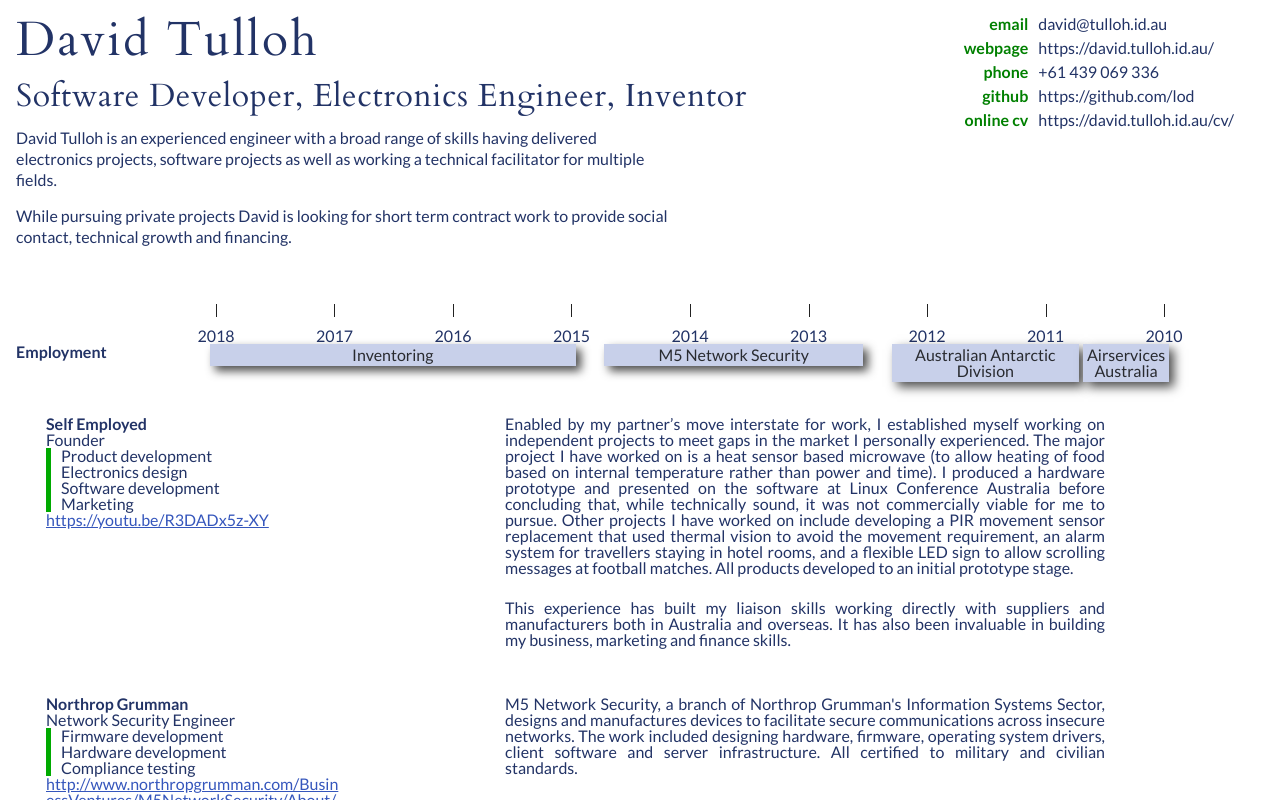
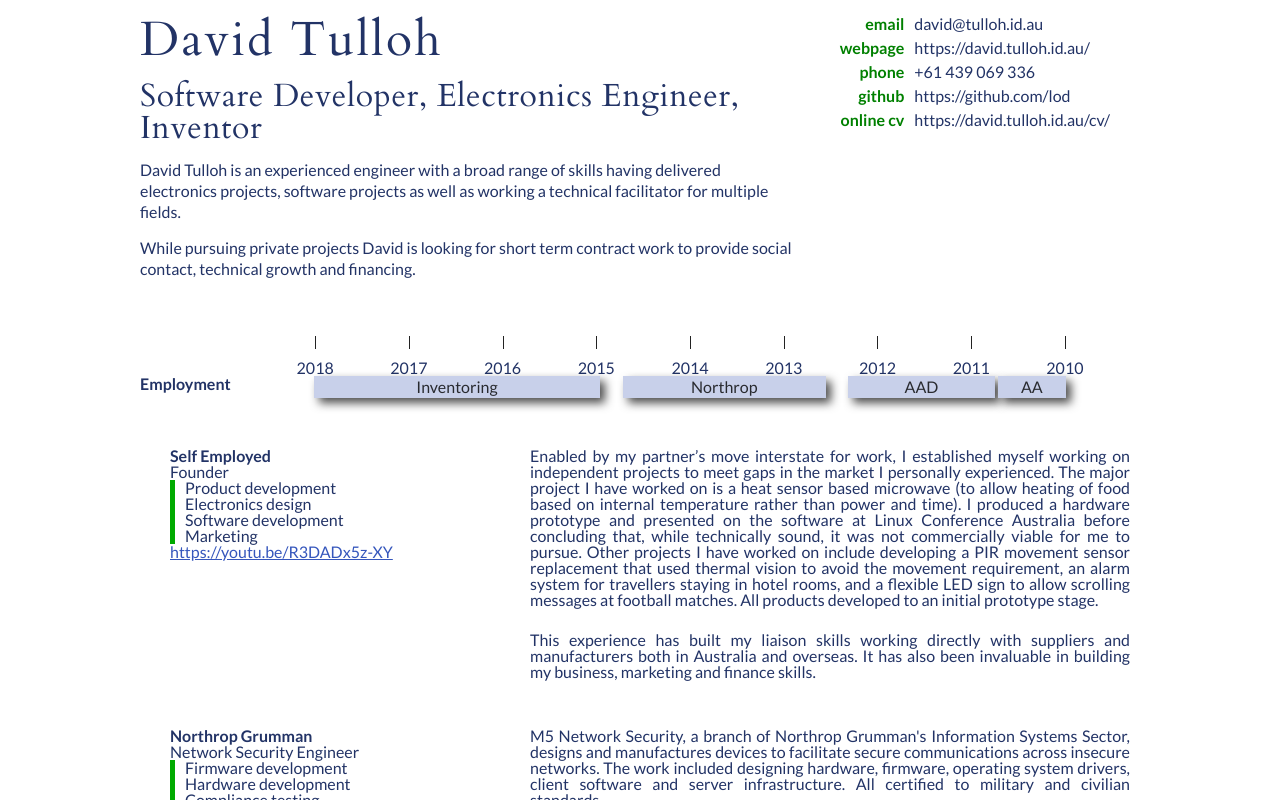
Before and after one commit to lod/CV, a React app in the folder rcv/: page / in a window 1280 px wide. Shown: the top 800 px of the page. Built offline with nearby package versions, Linux system fonts and the light colour scheme.

Commit message:
Make printed/pdf output reasonable
Printing on Firefox, background colours enabled

```diff
--- a/rcv/public/index.html
+++ b/rcv/public/index.html
@@ -1,5 +1,5 @@
 <!DOCTYPE html>
-<html lang="en">
+<html lang="en" moznomarginboxes>
   <head>
     <meta charset="utf-8">
     <meta name="viewport" content="width=device-width, initial-scale=1, shrink-to-fit=no">
@@ -19,7 +19,7 @@
       work correctly both with client-side routing and a non-root public URL.
       Learn how to configure a non-root public URL by running `npm run build`.
     -->
-    <title>React App</title>
+    <title>David Tulloh</title>
 
 	<!-- Polyfills for wkhtmltopdf -->
 	<script src="https://cdnjs.cloudflare.com/ajax/libs/es5-shim/4.5.10/es5-shim.min.js"></script>
@@ -27,6 +27,19 @@
 	<script src="https://cdnjs.cloudflare.com/ajax/libs/es6-shim/0.35.3/es6-sham.min.js"></script>
 	<script src="https://cdnjs.cloudflare.com/ajax/libs/es7-shim/6.0.0/es7-shim.min.js"></script>
 	<script src="https://cdnjs.cloudflare.com/ajax/libs/babel-polyfill/6.16.0/polyfill.min.js"></script>
+
+	<style>
+		/* Remove header/footer from prints */
+		@page {
+			margin: 0;
+			size: A4 portrait;
+		}
+		@media print {
+			body {transform: scale(.9);}
+			font-size: 0.7em;
+		}
+	</style>
+
   </head>
   <body>
     <noscript>
--- a/rcv/src/App.js
+++ b/rcv/src/App.js
@@ -36,9 +36,9 @@ class App extends Component {
 					<div>
 						<p className="heading">Employment</p>
 						<Period start='2015-01-01' end={now} href="#inventing">Inventoring</Period>
-						<Period start='2012-07-01' end='2014-10-01' href="#m5-network-security">M5 Network Security</Period>
-						<Period start='2010-08-14' end='2012-04-01' href="#aad">Australian Antarctic Division</Period>
-						<Period start='2009-11-01' end='2010-08-01' href="#airservices">Airservices Australia</Period>
+						<Period start='2012-07-01' end='2014-10-01' href="#m5-network-security" short="NG">Northrop</Period>
+						<Period start='2010-08-14' end='2012-04-01' href="#aad" short="AAD">AAD</Period>
+						<Period start='2009-11-01' end='2010-08-01' href="#airservices" short="AA">AA</Period>
 					</div>
 				</Timeline>
 
@@ -153,7 +153,9 @@ class App extends Component {
 					</div>
 					<div>
 						<Period start='2015-01-01' end={now}>CSIRO SIS</Period>
-						<Period start='2012-09-01' end='2013-02-05'>LCA</Period>
+						{/* Extended the period to get the element big enough
+						    real dates, start='2012-09-01' end='2013-02-05' */}
+						<Period start='2012-08-01' end='2013-02-05'>LCA</Period>
 					</div>
 				</Timeline>
 
@@ -234,6 +236,7 @@ class App extends Component {
 
 
 
+			<div className="pagebreak"></div>
 
 			<h1>Skills</h1>
 
--- a/rcv/src/App.scss
+++ b/rcv/src/App.scss
@@ -9,6 +9,11 @@
 		margin-left:  3cm;
 		margin-right: 3cm;
 	}
+}
+
+.App {
+	max-width: 1000px;
+	margin: 0 auto;
 }
 
 
@@ -109,6 +114,6 @@ h2 {
 		page-break-before: always;
 	}
 	@media not print {
-		height: 100px;
+		margin-top: 100px;
 	}
 }
--- a/rcv/src/job/job.scss
+++ b/rcv/src/job/job.scss
@@ -10,7 +10,7 @@
 	}
 
 	.metadata {
-		width: 300px;
+		width: 350px;
 		@media print {
 			max-width: 70mm;
 			padding-right: 10mm;
@@ -21,6 +21,11 @@
 		@media screen and (max-width: 767px) {
 			margin-left: 0;
 			padding-bottom: 1.5em;
+		}
+
+		@media print {
+			/* Tighter horizontal space, line up left edge */
+			margin-left: 0;
 		}
 
 
@@ -45,7 +50,9 @@
 		}
 
 		.link {
-			overflow-wrap: break-word;
+			// overflow-wrap: break-word;
+			overflow-wrap: anywhere;
+			word-break: break-all;
 		}
 	}
 
--- a/rcv/src/qualification/style.scss
+++ b/rcv/src/qualification/style.scss
@@ -4,6 +4,7 @@
 	display: flex;
 	flex-direction: row;
 	flex-wrap: wrap;
+	justify-content: space-evenly;
 
 	margin-left: 30px;
 	margin-top: 4rem;
--- a/rcv/src/skill/style.scss
+++ b/rcv/src/skill/style.scss
@@ -17,6 +17,7 @@
 		background-color: #63cdff;
 		margin: auto 0.1em;
 	}
+
 
 	.heading {
 		font-weight: 800;
--- a/rcv/src/timeline/timeline.js
+++ b/rcv/src/timeline/timeline.js
@@ -3,6 +3,16 @@ import PropTypes from 'prop-types';
 import './timeline.scss';
 
 export class Period extends Component {
+	// See https://stackoverflow.com/a/21015393/2438650
+	getTextWidth(text, font) {
+		// re-use canvas object for better performance
+		var canvas = this.canvas || (this.canvas = document.createElement("canvas"));
+		var context = canvas.getContext("2d");
+		context.font = font;
+		var metrics = context.measureText(text);
+		return metrics.width;
+	}
+
 	render() {
 		// Position period vs timeline, using left and width
 		// Percentage based values make us impervious to resizing
@@ -17,6 +27,11 @@ export class Period extends Component {
 
 		const left_p = (tend_ms-pend_ms)/twidth_ms*100;
 		const width_p = (pend_ms-pstart_ms)/twidth_ms*100;
+
+		// Determine if the content is going to fit in the box
+		// if (this.getTextWidth(this.props.children, "16px Lato") >
+		// "Lato", sans-serif
+
 
 		console.log({year_ms, tend_ms, twidth_ms, pstart_ms, pend_ms, left_p, width_p});
 
```
